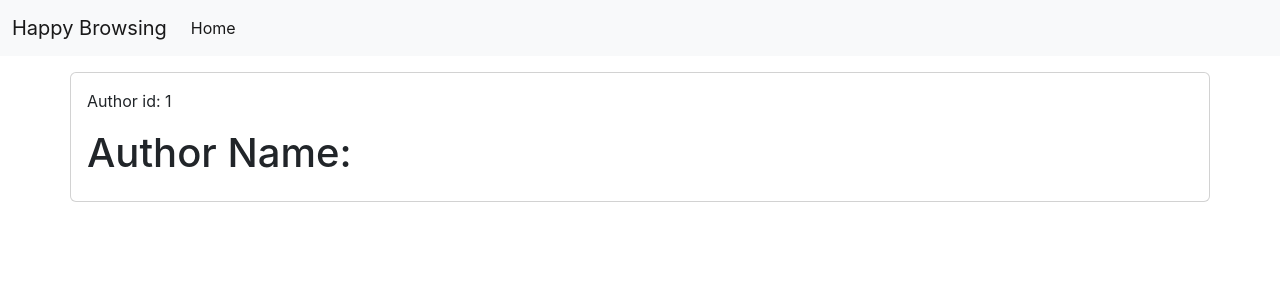
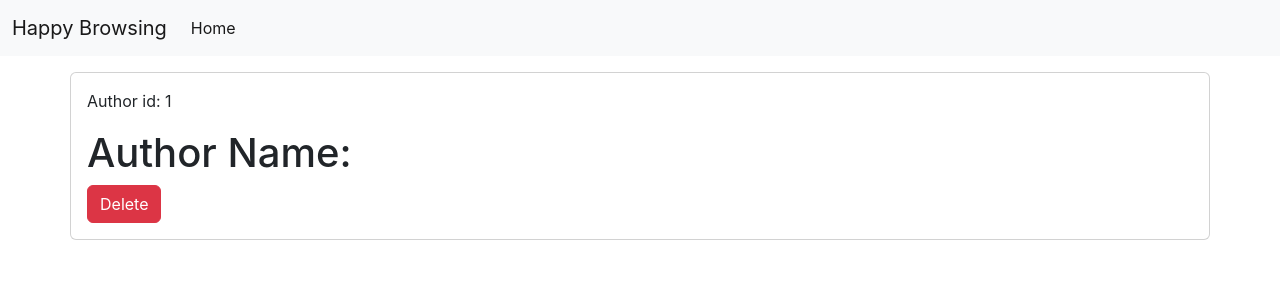
Before and after one commit to Vavarooks/Authors, a React (Create React App) app in the folder client/: page /author/1 in a window 1280 px wide. Shown: the top 300 px of the page. Built offline with nearby package versions, Linux system fonts and the light colour scheme; no server answers.

Commit message:
Edit works better

```diff
--- a/client/src/views/Edit.jsx
+++ b/client/src/views/Edit.jsx
@@ -53,6 +53,8 @@ const EditOne = (props) => {
                 <button className='btn btn-secondary' onClick={editHandler}> Edit </button>
                 <Link className='btn btn-primary' to={'/'}>Cancel</Link>
             </div>
+            <p>{id}</p>
+            <p>{name}</p>
         </>
     )
 }
--- a/client/src/views/ShowOne.jsx
+++ b/client/src/views/ShowOne.jsx
@@ -10,6 +10,17 @@ const ShowOne = (props) => {
         name: ""
     })
     const [name, setName] = useState("");
+
+    const { removeAuthor } = props;
+
+    const deleteAuthor = (id) => {
+        axios.delete(`http://localhost:9001/api/author/${id}`)
+            .then(res => {
+                removeAuthor(id)
+                console.log(res);
+            })
+            .catch(err => console.error(err));
+    }
 
     useEffect(() => {
         axios.get(`http://localhost:9001/api/Author/${id}`)
@@ -28,6 +39,7 @@ const ShowOne = (props) => {
             <div className='container card d-block mx-auto w-85 my-3 p-3'>
                 <p>Author id: {id}</p>
                 <h1>Author Name: {name}</h1>
+                <button className='btn btn-danger' onClick={(e) => { deleteAuthor(id) }}>Delete</button>
             </div>
         </>
     )
```
